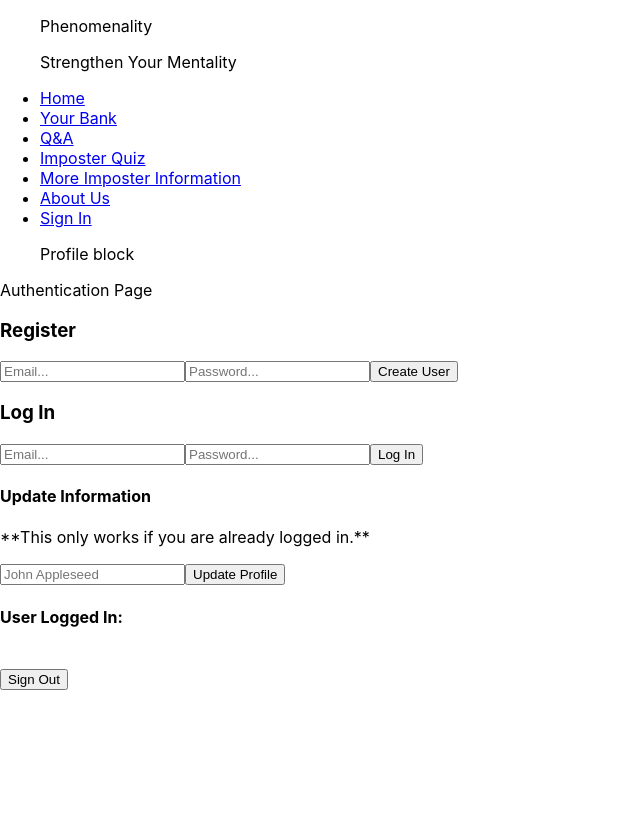
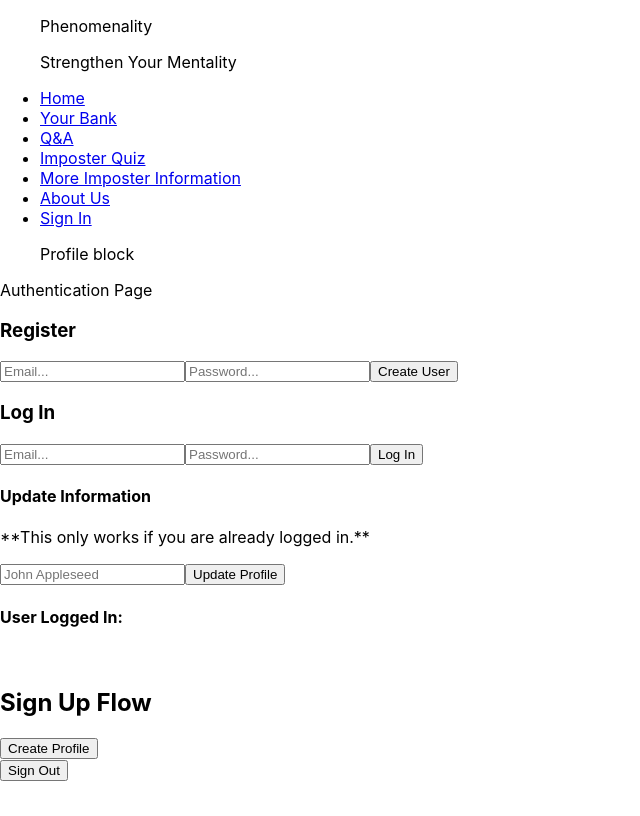
Before and after one commit to ZachGrande/phenomenality-v2, a React (Create React App) app: page /authentication in a window 1280 px wide. Shown: the whole page, without its empty margins (0-640 px from the left). Built offline with nearby package versions, Linux system fonts and the light colour scheme; no server answers.

Commit message:
Conditionally show content

```diff
--- a/src/components/Authentication.js
+++ b/src/components/Authentication.js
@@ -40,6 +40,8 @@ function Authentication() {
   const [displayName, setDisplayName] = useState("");
 
   const [user, setUser] = useState({});
+
+  const [showSignUp, setShowSignUp] = useState(true);
 
   onAuthStateChanged(auth, (currentUser) => {
     setUser(currentUser);
@@ -91,6 +93,10 @@ function Authentication() {
     }).catch((error) => {
       console.log("Error updating profile", error);
     })
+  }
+
+  const moveToNextStep = () => {
+    setShowSignUp(false);
   }
 
   /*const DisplayNameBlock = () => {
@@ -156,6 +162,16 @@ function Authentication() {
         <p>{user?.displayName}</p>
         {user?.email}
         <br></br>
+        {showSignUp ?
+        <div>
+          <h2>Sign Up Flow</h2>
+          <button onClick={moveToNextStep}>Create Profile</button>
+        </div> :
+        <div>
+          <h2>Log In Flow</h2>
+          <p>Thanks for making an account!</p>
+        </div>}
+
         <button onClick={logout}>Sign Out</button>
     </div>
     )
```
